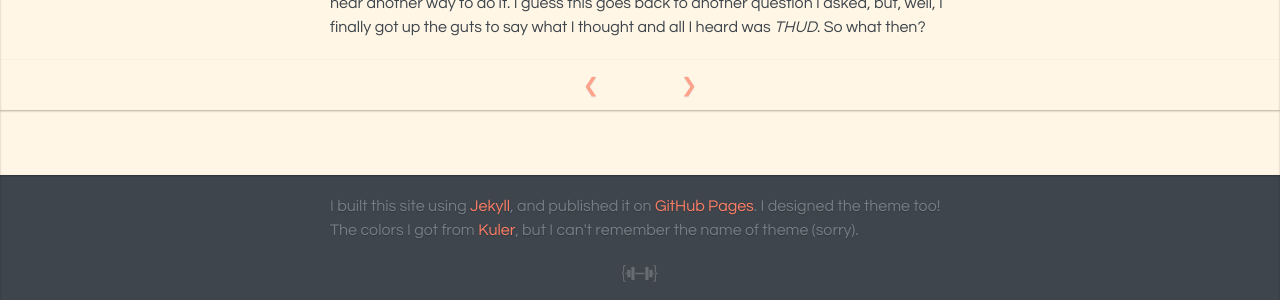
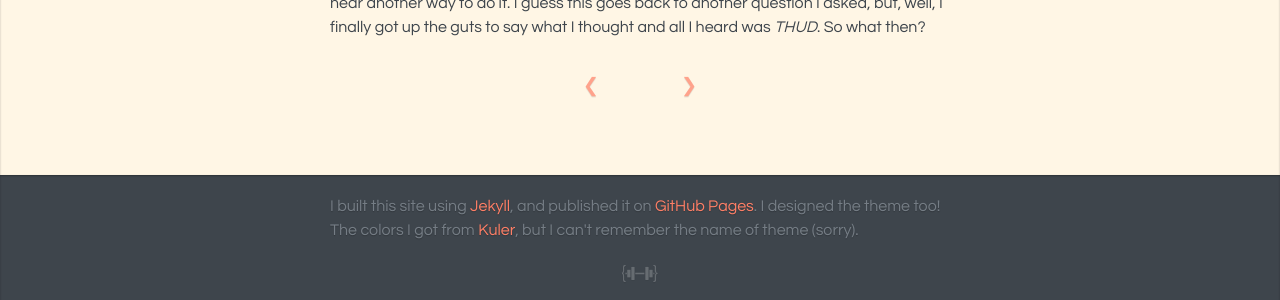
Before and after one commit to JesseWilliamson/jessewilliamson.github.com, a Jekyll site: the page built from _posts/2012-12-10-tdna-how-to-get-heard.md, in a window 1280 px wide and 1364 px high. Shown: the part 1060-1360 px from the top of the window. Built offline with Jekyll 4.4.1, drawn with Linux system fonts in a browser that asks for light colours.

```diff
--- a/css/site.css
+++ b/css/site.css
@@ -174,7 +174,6 @@
   background-color: rgba(255, 255, 255, 0.05); }
 
 .post-nav {
-  box-shadow: 0px 1px 2px rgba(0, 0, 0, 0.3);
   text-align: center; }
 
 .post-nav a {
--- a/css/site.scss
+++ b/css/site.scss
@@ -253,7 +253,6 @@
 }
 
 .post-nav{
-	@include dark-box-shadow;
 	text-align: center;
 }
 
```
